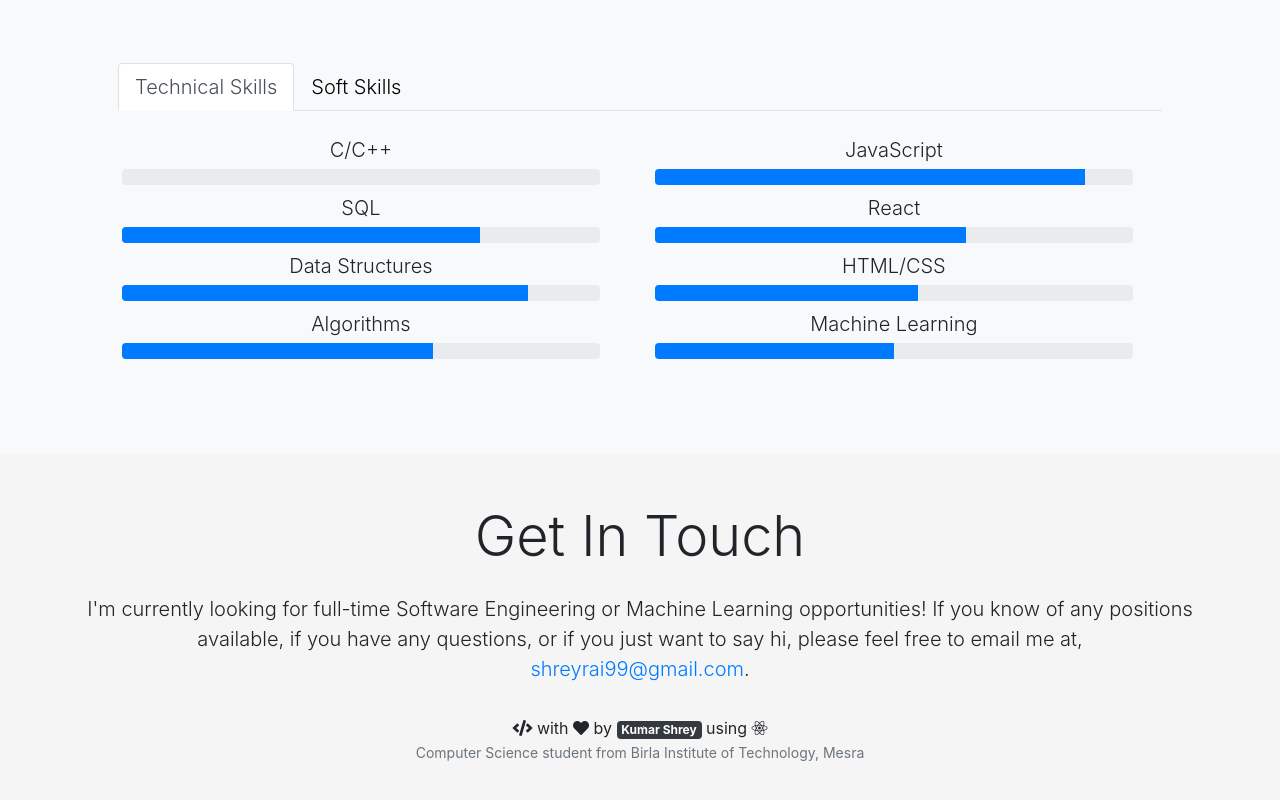
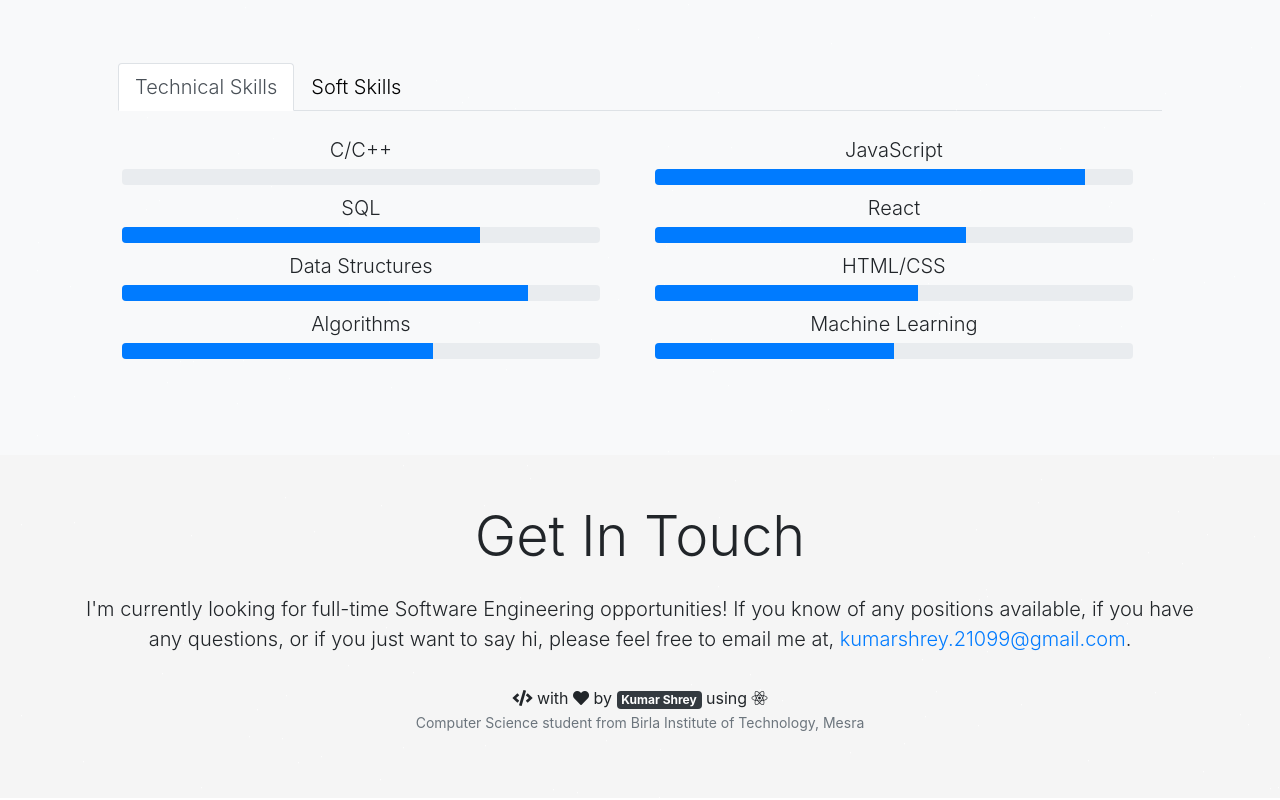
Before and after one commit to shreyrai99/website, a React (Create React App) app: page / in a window 1280 px wide. Shown: the part 3258-4058 px from the top of the page. Built offline with nearby package versions, Linux system fonts and the light colour scheme; no server answers.

Commit message:
Added email

```diff
--- a/src/components/home/ProjectCard.jsx
+++ b/src/components/home/ProjectCard.jsx
@@ -25,13 +25,15 @@
 
           {svn_url ? <CardButtons svn_url={svn_url} /> : <Skeleton count={2} />}
 
-          {deployment && (
+          {deployment ? (
             <a
               href={deployment}
               className="mt-3 btn btn-outline-secondary mr-3"
             >
               <i className="fas fa-cloud-upload-alt" /> View Deployment
             </a>
+          ) : (
+            ""
           )}
           <hr />
           {languages_url ? (
--- a/src/editable-stuff/config.js
+++ b/src/editable-stuff/config.js
@@ -139,8 +139,8 @@
   show: true,
   heading: "Get In Touch",
   message:
-    "I'm currently looking for full-time Software Engineering or Machine Learning opportunities! If you know of any positions available, if you have any questions, or if you just want to say hi, please feel free to email me at",
-  email: "shreyrai99@gmail.com"
+    "I'm currently looking for full-time Software Engineering opportunities! If you know of any positions available, if you have any questions, or if you just want to say hi, please feel free to email me at",
+  email: "kumarshrey.21099@gmail.com"
 };
 
 const experiences = {
```
